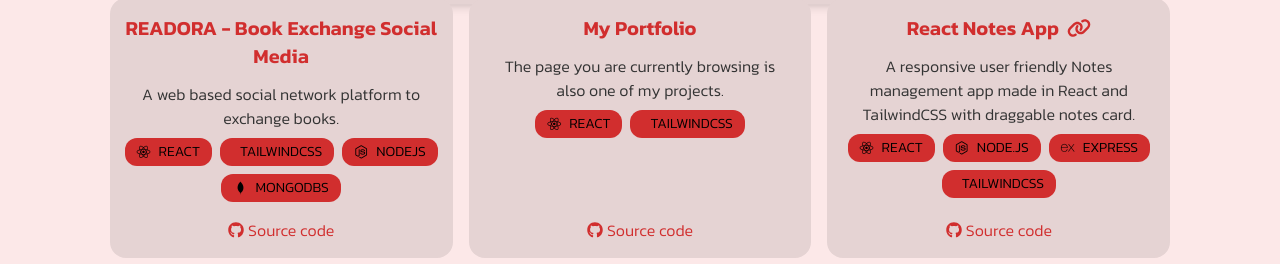
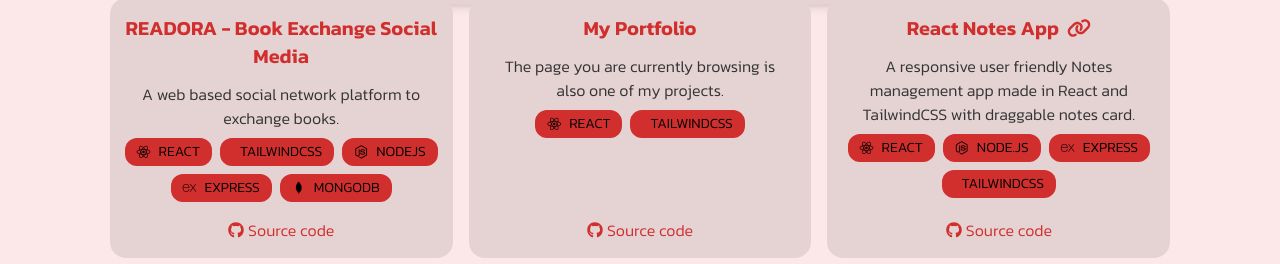
Before and after one commit to gaurav1-9/gauravkrdas-portfolio, a React (Vite) app: page / in a window 1280 px wide. Shown: the part 1406-1670 px from the top of the page. Built offline with nearby package versions, Linux system fonts and the light colour scheme.

Commit message:
project tech stack update

```diff
--- a/src/PageComponents/Projects/Projects.jsx
+++ b/src/PageComponents/Projects/Projects.jsx
@@ -21,8 +21,12 @@
                     techName: "NodeJs"
                 },
                 {
+                    icon: "devicon-express-original",
+                    techName: "Express"
+                },
+                {
                     icon: "devicon-mongodb-plain",
-                    techName: "MongoDBs"
+                    techName: "MongoDB"
                 },
             ],
             desc: "A web based social network platform to exchange books.",
```
